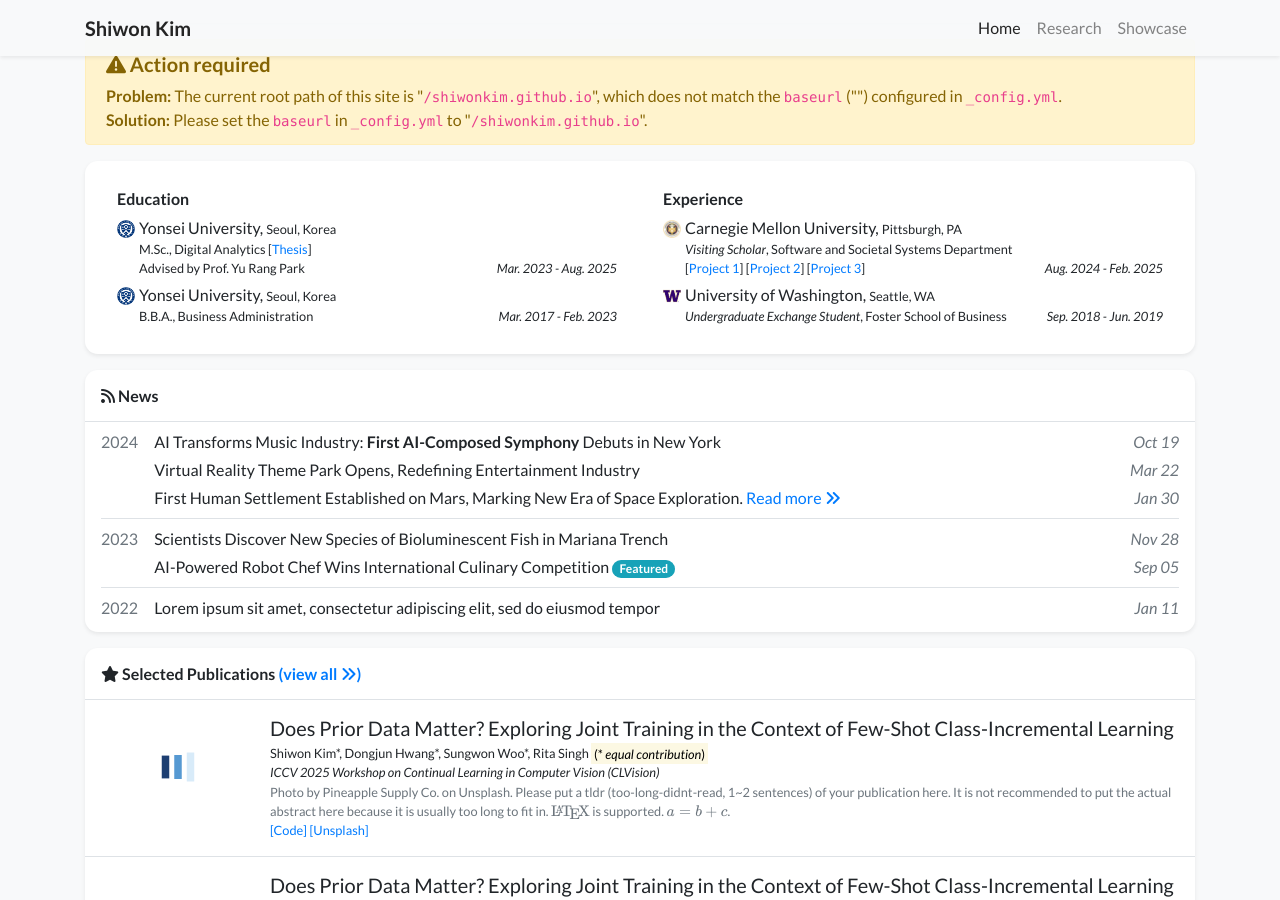
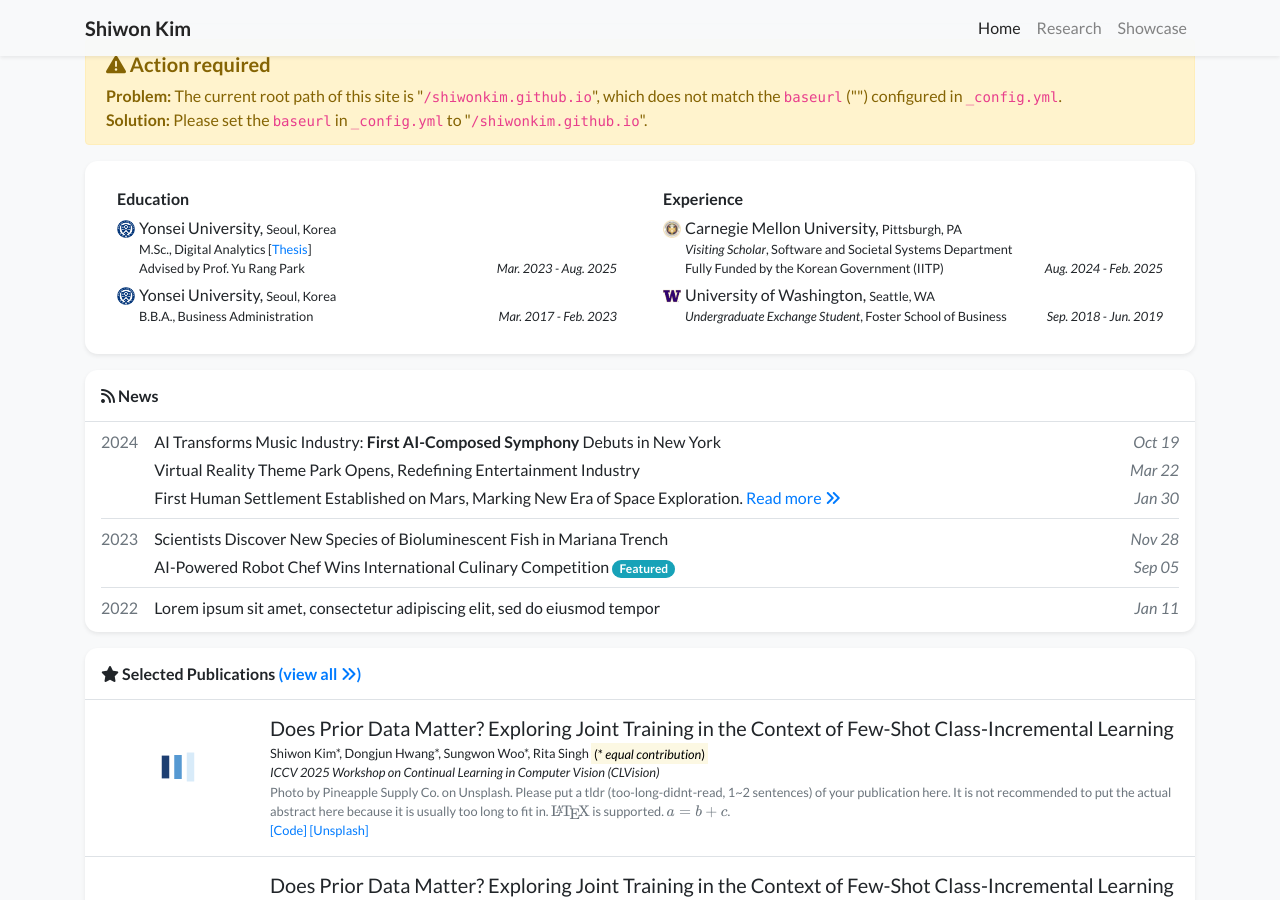
Before and after one commit to shiwonkim/shiwonkim.github.io, a Jekyll site: the page built from index.html, in a window 1280 px wide and 900 px high, scrolled down 444 px. Built offline with Jekyll 4.4.1, drawn with Linux system fonts in a browser that asks for light colours; nearby versions of some CDN libraries; a style sheet for code colours, icons or effects is not loaded.

Commit message:
edit profile

```diff
--- a/_data/profile.yml
+++ b/_data/profile.yml
@@ -44,7 +44,7 @@ education:
 - name: Yonsei University, <small>Seoul, Korea</small>
   logo: /assets/images/badges/Yonsei.png
   position: >-
-    M.Sc., Digital Analytics [<a href="https://drive.google.com/file/d/1b8WPrng_qombcY7kuuBcZLOXR2rwLRtW/view?usp=sharing" target="_blank">Thesis</a>] <br/>
+    M.Sc., Digital Analytics [<a href="https://shiwonkim.github.io/uploads/Masters_Thesis.pdf" target="_blank">Thesis</a>] <br/>
     Advised by Prof. Yu Rang Park
   date: Mar. 2023 - Aug. 2025
 - name: Yonsei University, <small>Seoul, Korea</small>
@@ -57,7 +57,8 @@ experience:
   logo: /assets/images/badges/CMU.jpg
   position: >-
     <em>Visiting Scholar</em>, Software and Societal Systems Department <br/>
-    [<a href="" target="_blank">Project 1</a>] [<a href="" target="_blank">Project 2</a>] [<a href="" target="_blank">Project 3</a>]
+    Fully Funded by the Korean Government (IITP)
+#    [<a href="" target="_blank">Project 1</a>] [<a href="" target="_blank">Project 2</a>] [<a href="https://shiwonkim.github.io/uploads/11-785_Introduction_to_Deep_Learning.pdf" target="_blank">Project 3</a>]
   date: Aug. 2024 - Feb. 2025
 - name: University of Washington, <small>Seattle, WA</small>
   logo: /assets/images/badges/UW_gold.png
```
